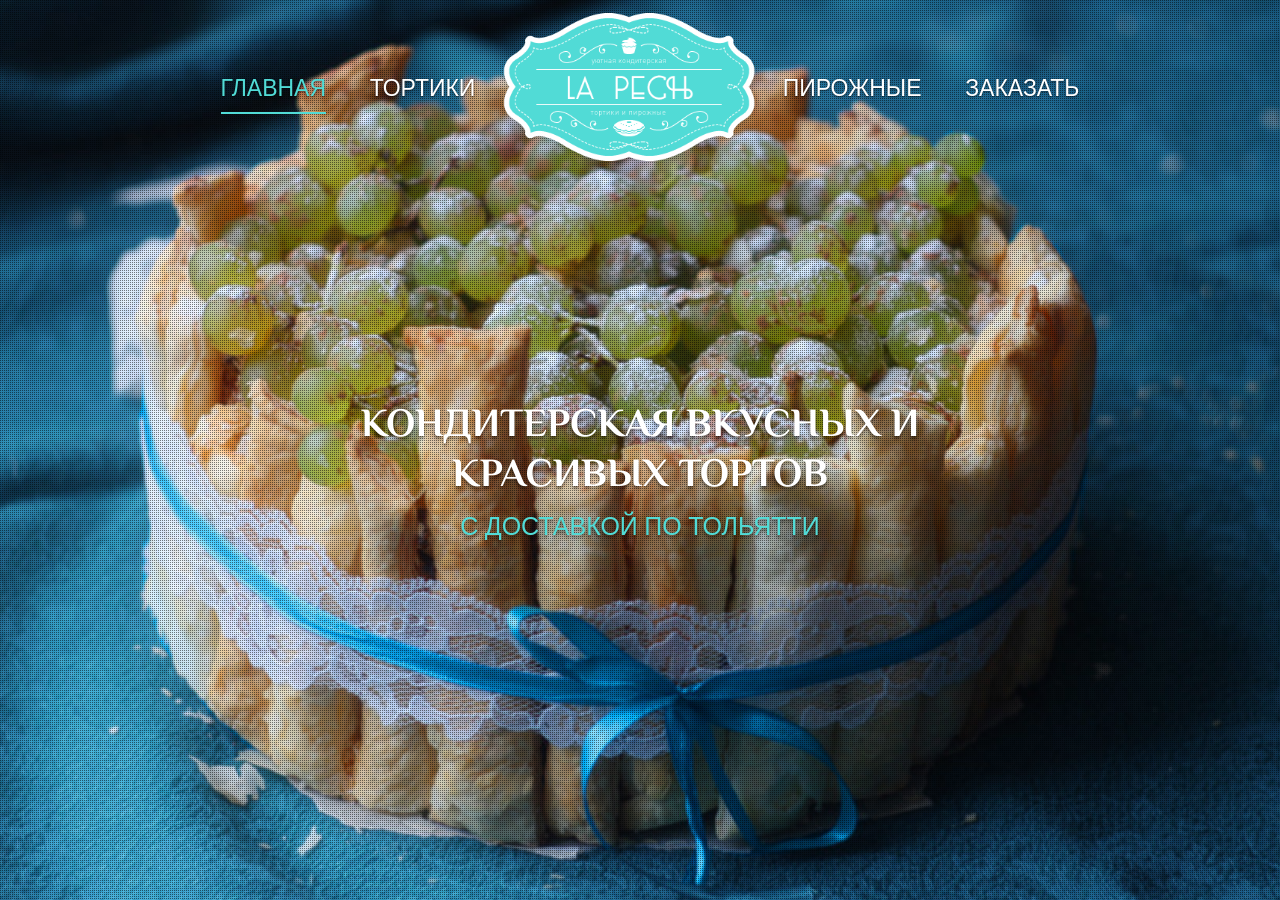
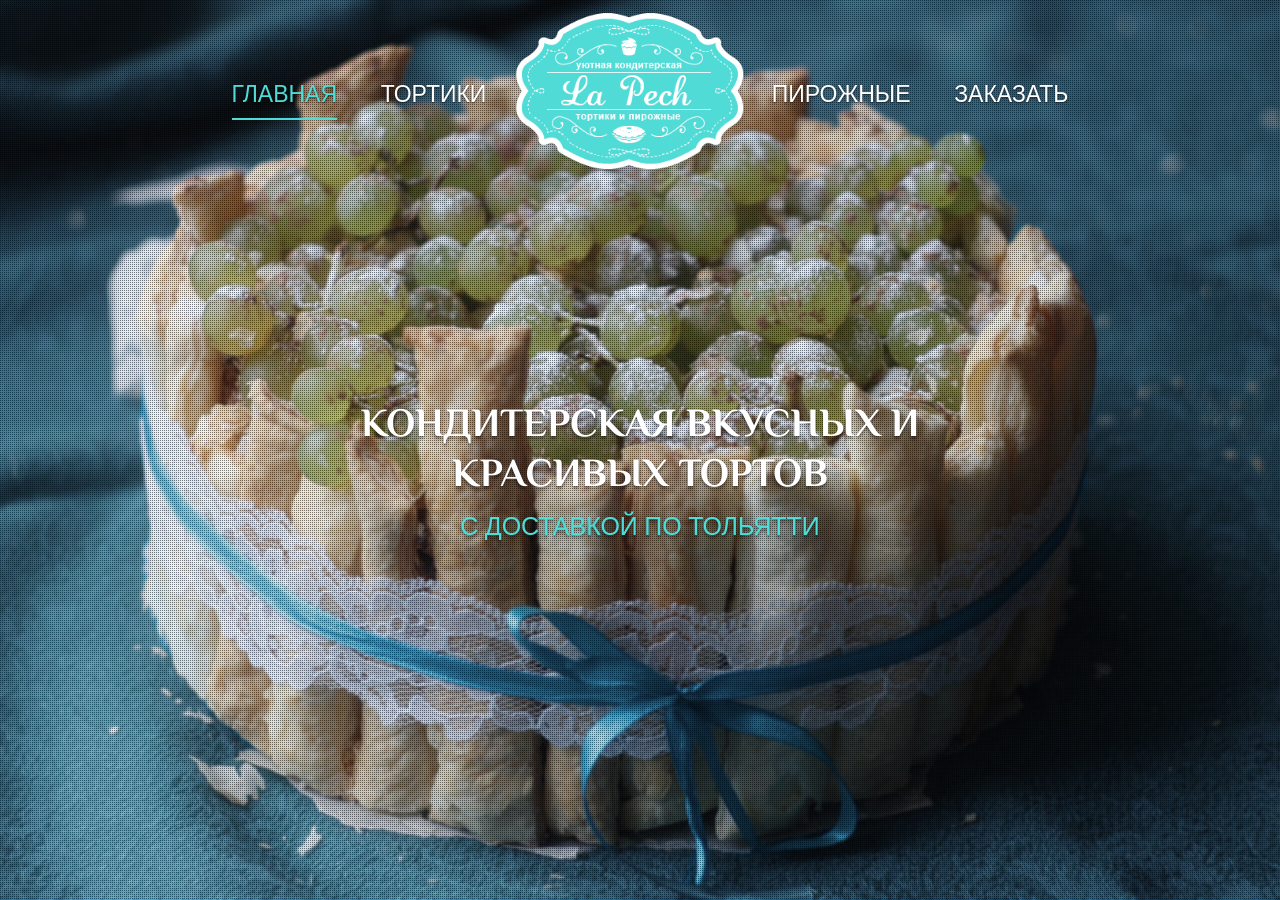
Before and after one commit to lapech/lapech.github.io, a Jekyll site: the page built from index.html, in a window 1280 px wide and 900 px high. Built offline with Jekyll 4.4.1, drawn with Linux system fonts in a browser that asks for light colours.

Commit message:
Logo was changed.

```diff
--- a/_layouts/default.html
+++ b/_layouts/default.html
@@ -45,7 +45,7 @@
                                 <ul class="nav" id="navigation">
                                     <li><a data-nav="scroll" href="#/home" class="active">ГЛАВНАЯ</a></li>
                                     <li><a data-nav="scroll" href="#/features">ТОРТИКИ</a></li>
-                                    <li><img id="logo" src="img/la_pech_logo.png" /></li>
+                                    <li><img id="logo" src="img/la_pech_logo_tmp.png" /></li>
                                     <li><a data-nav="scroll" href="#/features">ПИРОЖНЫЕ</a></li>
                                     <li><a data-nav="scroll" href="#/contact">ЗАКАЗАТЬ</a></li>
                                 </ul>
```
Also changed, not shown: css/style.min.css, img/la_pech_logo_tmp.png (added).
